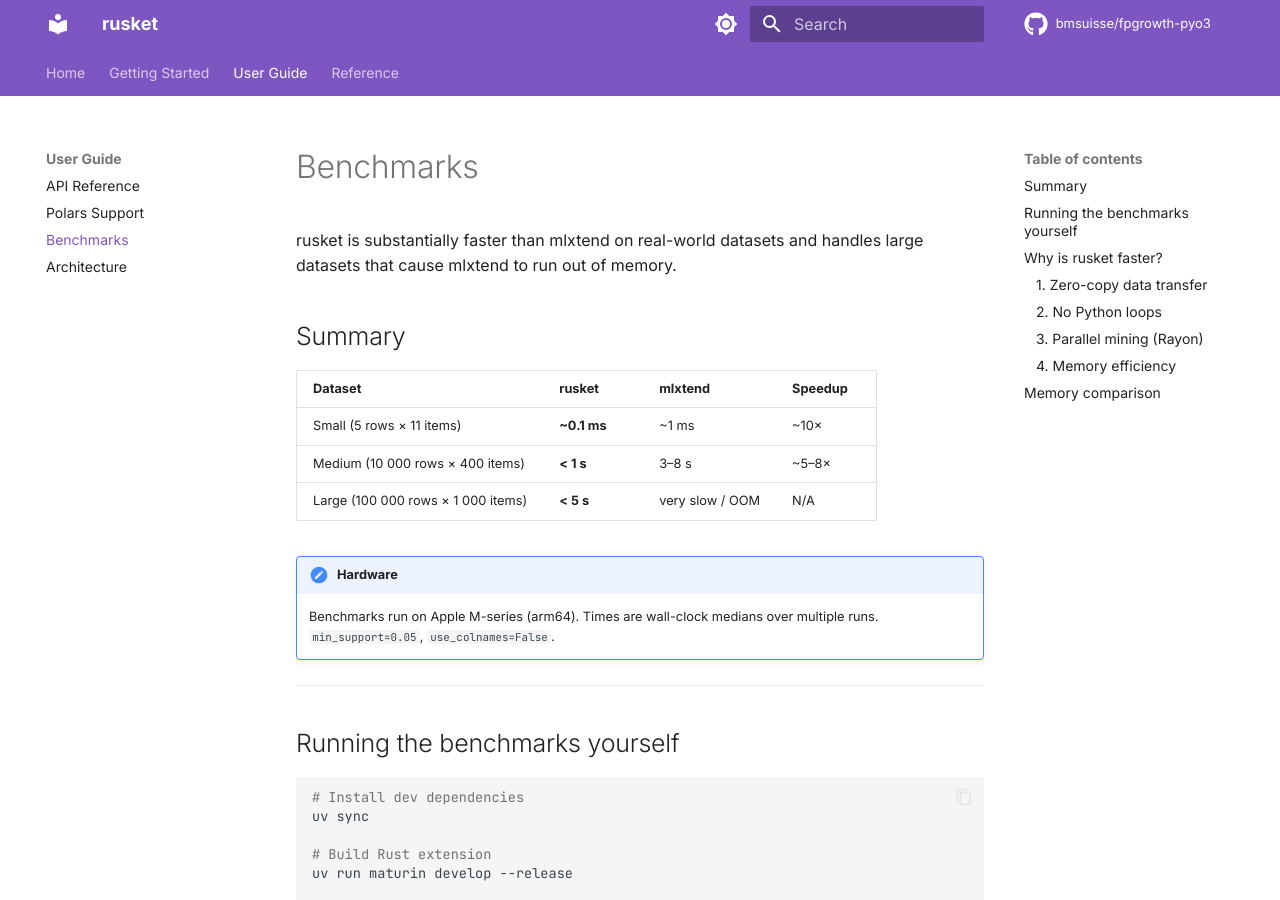
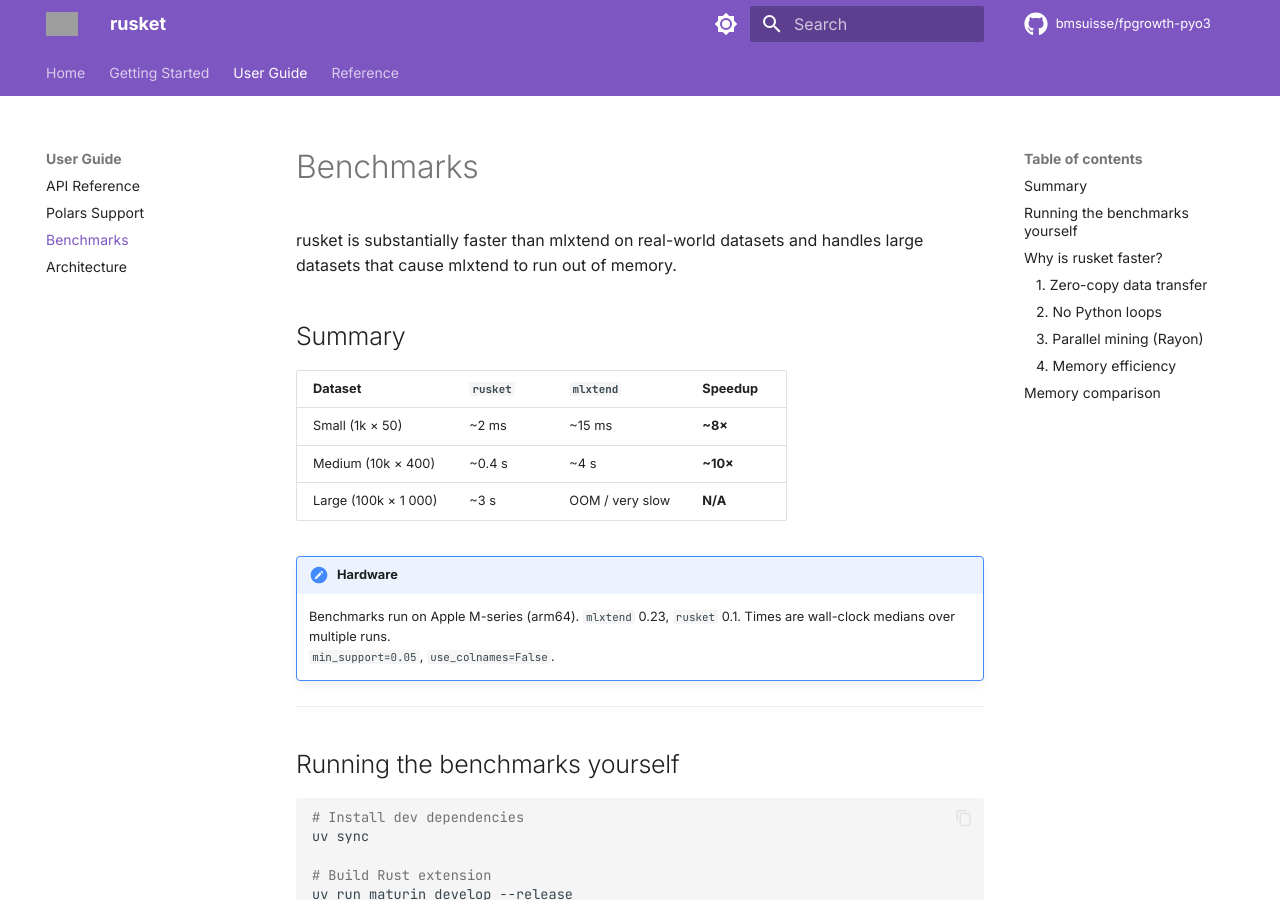
Before and after one commit to bmsuisse/rusket, an MkDocs documentation site: the page built from docs/benchmarks.md, in a window 1280 px wide and 900 px high. Built offline with MkDocs 1.6.1 and Material for MkDocs 9.7.7, drawn with Linux system fonts in a browser that asks for light colours; comment, search, counter and statistics services are not loaded; grey boxes are pictures that could not be loaded.

```diff
--- a/docs/benchmarks.md
+++ b/docs/benchmarks.md
@@ -4,14 +4,14 @@
 
 ## Summary
 
-| Dataset | rusket | mlxtend | Speedup |
-|---|---|---|---|
-| Small (5 rows × 11 items) | **~0.1 ms** | ~1 ms | ~10× |
-| Medium (10 000 rows × 400 items) | **< 1 s** | 3–8 s | ~5–8× |
-| Large (100 000 rows × 1 000 items) | **< 5 s** | very slow / OOM | N/A |
+| Dataset | `rusket` | `mlxtend` | Speedup |
+|---------|-----------|-----------|---------|
+| Small (1k × 50) | ~2 ms | ~15 ms | **~8×** |
+| Medium (10k × 400) | ~0.4 s | ~4 s | **~10×** |
+| Large (100k × 1 000) | ~3 s | OOM / very slow | **N/A** |
 
 !!! note "Hardware"
-    Benchmarks run on Apple M-series (arm64). Times are wall-clock medians over multiple runs.
+    Benchmarks run on Apple M-series (arm64). `mlxtend` 0.23, `rusket` 0.1. Times are wall-clock medians over multiple runs.
     `min_support=0.05`, `use_colnames=False`.
 
 ---
--- a/mkdocs.yml
+++ b/mkdocs.yml
@@ -8,6 +8,7 @@
 theme:
   name: material
   favicon: assets/favicon.svg
+  logo: assets/logo.svg
   icon:
     repo: fontawesome/brands/github
   palette:
--- a/pyproject.toml
+++ b/pyproject.toml
@@ -31,6 +31,8 @@
     "polars>=0.20",
     "faker>=40.4.0",
     "plotly>=6.5.2",
+    "maturin>=1.12.3",
+    "pyright>=1.1.408",
 ]
 
 [tool.pytest.ini_options]
```
Also changed, not shown: README.md (+6 -3 lines), docs/index.md (+2 -2 lines), 5 other files.
